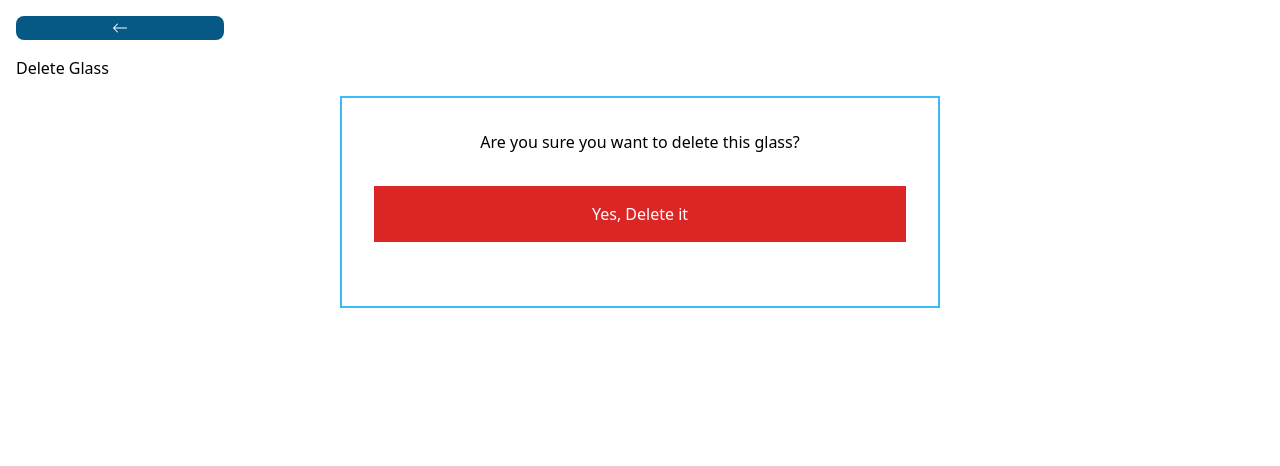
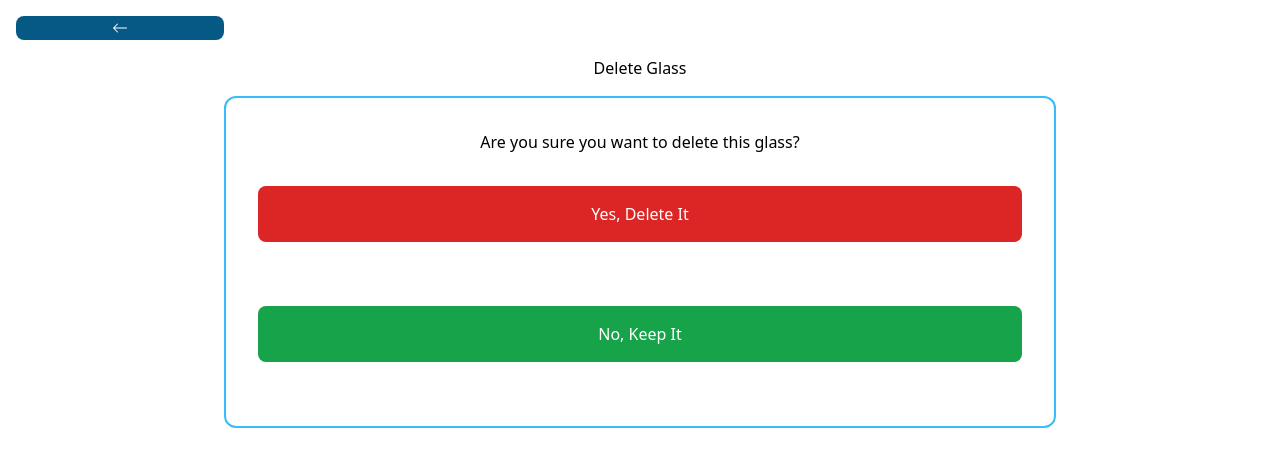
Before and after one commit to a-breezy/antique-glass, a React (Vite) app in the folder client/: page /glass/delete/1 in a window 1280 px wide. Shown: the top 466 px of the page. Built offline with nearby package versions, Linux system fonts and the light colour scheme.

Commit message:
updated deleteGlass to be more felxible and return user without deleting glass

```diff
--- a/client/src/pages/DeleteGlass.jsx
+++ b/client/src/pages/DeleteGlass.jsx
@@ -1,9 +1,9 @@
 import { useState } from "react";
-import BackButton from "../components/BackButton";
-import Spinner from "../components/Spinner";
 import axios from "axios";
 import { useNavigate, useParams } from "react-router-dom";
 import { useSnackbar } from "notistack";
+import BackButton from "../components/BackButton";
+import Spinner from "../components/Spinner";
 
 export default function DeleteGlass() {
   const [loading, setLoading] = useState(false);
@@ -29,21 +29,31 @@ export default function DeleteGlass() {
       });
   };
 
+  const handleNotDeleteGlass = () => {
+    navigate("/");
+  };
+
   return (
     <div className="p-4">
       <BackButton />
-      <h1 className="text-3x1 my-4">Delete Glass</h1>
+      <h1 className="text-3x1 my-4 flex place-content-center">Delete Glass</h1>
       {loading ? <Spinner /> : ""}
-      <div className="flex flex-col items-center border-2 border-sky-400 rounded-x1 w-[600px] p-8 mx-auto">
+      <div className="flex flex-col items-center border-2 border-sky-400 rounded-xl p-8 mx-auto w-5/6 lg:w-2/3">
         <h3 className="text-2x1">
           Are you sure you want to delete this glass?
         </h3>
 
         <button
-          className="p-4 bg-red-600 text-white m-8 w-full"
+          className="p-4 bg-red-600 text-white m-8 w-full rounded-lg hover:bg-red-700"
           onClick={handleDeleteGlass}
         >
-          Yes, Delete it
+          Yes, Delete It
+        </button>
+        <button
+          className="p-4 bg-green-600 text-white m-8 w-full  rounded-lg hover:bg-green-700"
+          onClick={handleNotDeleteGlass}
+        >
+          No, Keep It
         </button>
       </div>
     </div>
```
